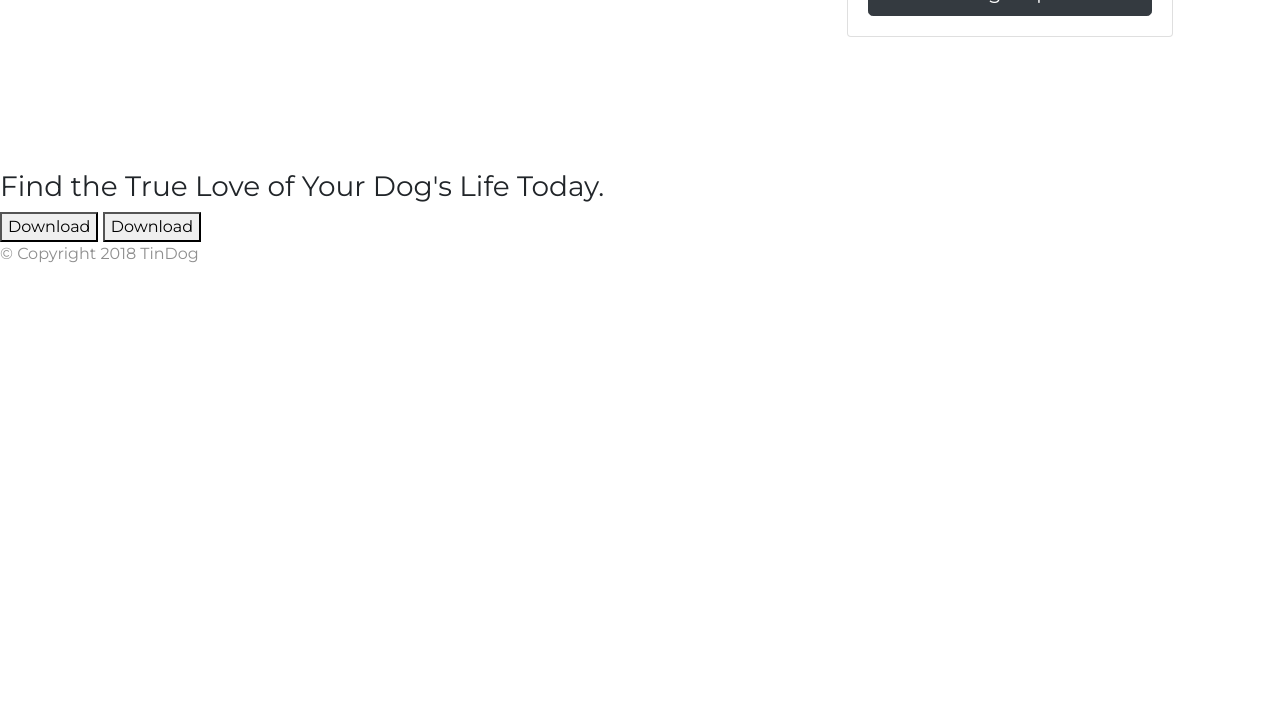
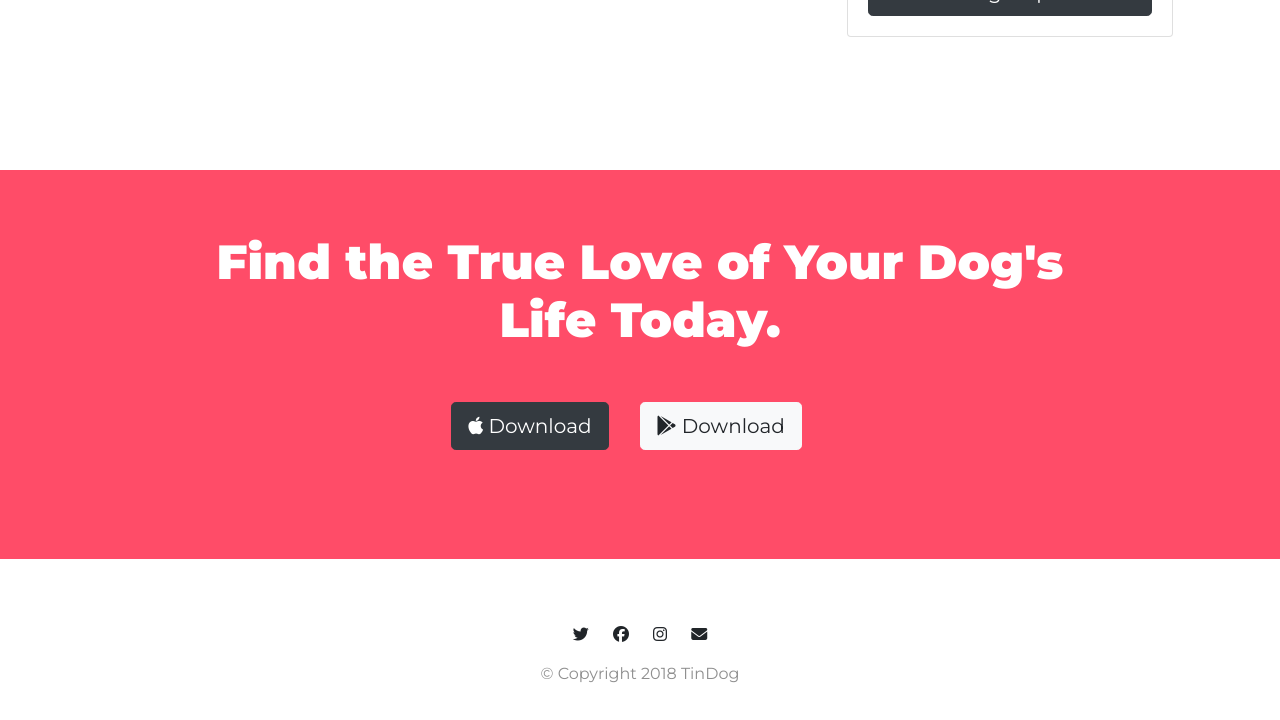
Before and after one commit to noreddinelam/TinDog-website, a plain HTML site: page index.html in a window 1280 px wide. Shown: the part 2384-3104 px from the top of the page. Before the commit the page ends 2666 px from the top, so only its background shows below. Drawn offline with nearby package versions, Linux system fonts and the light colour scheme.

Commit message:
the end of the last two sections

```diff
--- a/css/styles.css
+++ b/css/styles.css
@@ -144,3 +144,45 @@ h2 {
 .pricing-column {
   padding: 3% 2%;
 }
+
+/*----> Media Queries <-----*/
+@media (max-width: 1028px) {
+  .title-image {
+    position: static;
+    transform: rotate(0);
+  }
+  #title {
+    text-align: center;
+  }
+}
+
+/* the call to action section*/
+/*IDs*/
+#cta {
+  background-color: #ff4c68;
+  text-align: center;
+  padding: 5% 15%;
+}
+/*html elements*/
+
+/*classes*/
+.cta-title {
+  font-family: Montserrat;
+  font-weight: 900;
+  font-size: 3rem;
+  color: white;
+}
+
+/* the footer section*/
+/*IDs*/
+#footer {
+  background-color: white;
+  text-align: center;
+  padding: 5% 15%;
+}
+/*html elements*/
+
+/*classes*/
+.social-icon {
+  margin: 0 10px 20px;
+}
--- a/index.html
+++ b/index.html
@@ -243,14 +243,22 @@
     <!-- Call to Action -->
 
     <section id="cta">
-      <h3>Find the True Love of Your Dog's Life Today.</h3>
-      <button type="button">Download</button>
-      <button type="button">Download</button>
+      <h3 class="cta-title">Find the True Love of Your Dog's Life Today.</h3>
+      <button type="button" class="btn btn-dark btn-lg download-button">
+        <i class="fab fa-apple"></i> Download
+      </button>
+      <button type="button" class="btn btn-light btn-lg download-button">
+        <i class="fab fa-google-play"></i> Download
+      </button>
     </section>
 
     <!-- Footer -->
 
     <footer id="footer">
+      <i class="fab fa-twitter social-icon"></i>
+      <i class="fab fa-facebook social-icon"></i>
+      <i class="fab fa-instagram social-icon"></i>
+      <i class="fas fa-envelope social-icon"></i>
       <p>© Copyright 2018 TinDog</p>
     </footer>
   </body>
```
